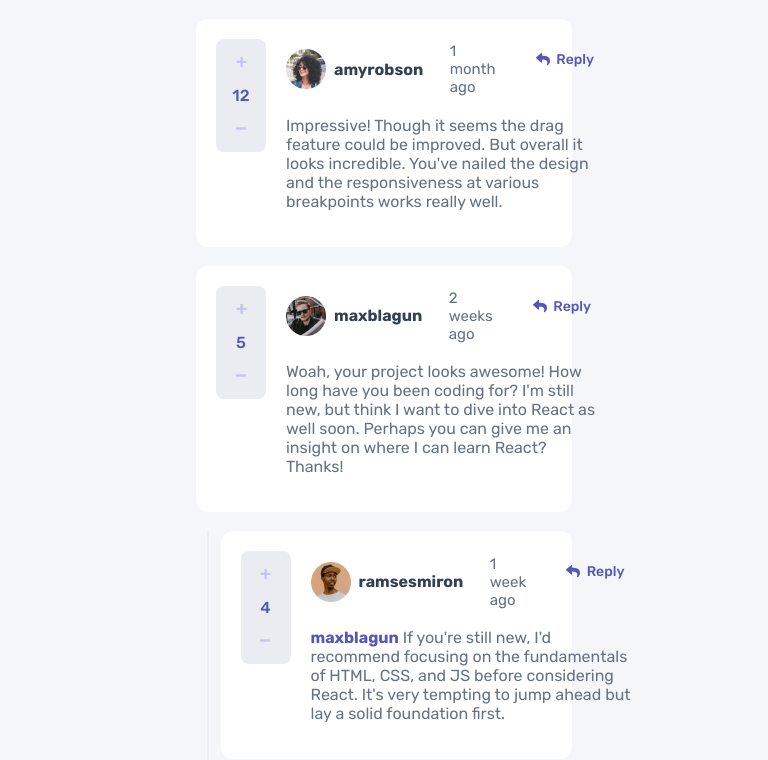
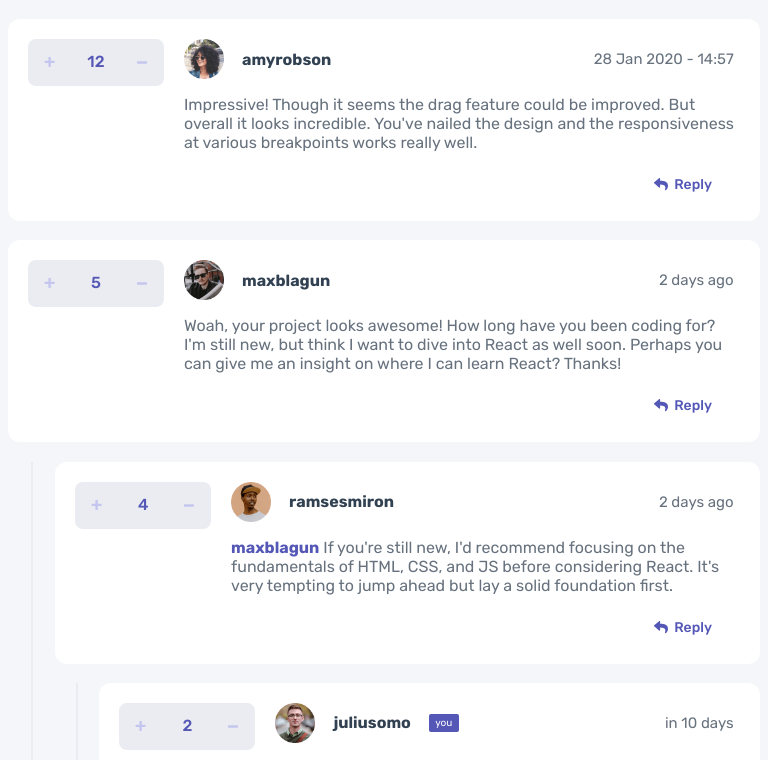
Before and after one commit to geodask/interactive-comments-section-v1, a Svelte app: page / in a window 768 px wide. Shown: the top 760 px of the page. Built offline with nearby package versions, Linux system fonts and the light colour scheme.

Commit message:
fix responsiveness

```diff
--- a/package.json
+++ b/package.json
@@ -17,5 +17,8 @@
     "tslib": "^2.5.0",
     "typescript": "^4.9.3",
     "vite": "^4.1.0"
+  },
+  "dependencies": {
+    "dayjs": "^1.11.7"
   }
 }
--- a/src/App.svelte
+++ b/src/App.svelte
@@ -24,7 +24,7 @@
 
 <style>
   .container {
-    width: 50%;
+    width: 60%;
     margin: auto;
   }
   .attribution {
@@ -34,4 +34,10 @@
   .attribution a {
     color: hsl(228, 45%, 44%);
   }
+
+  @media (max-width: 768px) {
+    .container {
+      width: 100%;
+    }
+  }
 </style>
--- a/src/components/Button.svelte
+++ b/src/components/Button.svelte
@@ -29,7 +29,6 @@
     --main-color: var(--color-primary-moderate-blue);
 
     border: none;
-    padding: 0.5rem 0.8rem;
     font-size: 14px;
     font-weight: 500;
     display: inline-flex;
@@ -70,6 +69,7 @@
 
   .button--text-only {
     background: none;
+    padding: 8px;
     color: var(--main-color);
   }
 
--- a/src/components/Comment.svelte
+++ b/src/components/Comment.svelte
@@ -1,13 +1,17 @@
-<script lang="ts">
+<script lang="ts" context="module">
   import { getContext } from 'svelte';
+  import { onMount } from 'svelte';
   import type { Comment } from '../services/comments/types';
+  import { formatToRelativeTime } from '../utils/date';
   import Badge from './Badge.svelte';
   import Button from './Button.svelte';
   import CommentNew from './CommentNew.svelte';
   import { COMMENTS_KEY, type CommentsContext } from './CommentsProvider.svelte';
   import LikeCounter from './LikeCounter.svelte';
   import TextArea from './TextArea.svelte';
+</script>
 
+<script lang="ts">
   export let comment: Comment = undefined;
 
   const { currentUser, onDelete, onEdit, onScoreUpdate } =
@@ -19,6 +23,15 @@
   let openReply = false;
   let editMode = false;
   let newContent = comment.content;
+
+  let displayedDate = formatToRelativeTime(comment.createdAt);
+
+  onMount(() => {
+    const interval = setInterval(() => {
+      displayedDate = formatToRelativeTime(comment.createdAt);
+    }, 1000 * 60);
+    return () => clearInterval(interval);
+  });
 
   const onClick = async (action: 'edit' | 'delete' | 'reply' | 'update' | 'cancelEdit') => {
     if (action === 'reply') {
@@ -47,16 +60,6 @@
 </script>
 
 <div class="comment {loading ? 'comment--disabled' : ''}">
-  <div class="comment__like-counter">
-    <LikeCounter
-      on:update={(event) => {
-        onScoreUpdate(comment.id, event.detail);
-      }}
-      score={comment.score}
-      orientation="vertical"
-    />
-  </div>
-
   <div class="comment__user-info">
     <img class="comment__user-avatar" width="40" src={comment.user.image.png} alt="avatar" />
     <div class="comment__user-name">{comment.user.username}</div>
@@ -66,8 +69,36 @@
   </div>
 
   <div class="comment__date">
-    <Badge color="gray" type="text-only" size="lg">{comment.createdAt}</Badge>
+    <Badge color="gray" type="text-only" size="lg">{displayedDate}</Badge>
   </div>
+
+  <p class="comment__content">
+    {#if editMode}
+      <div class="comment__edit-area">
+        <TextArea bind:content={newContent} />
+        <div class="comment__edit-area__buttons">
+          <Button color="gray" on:click={() => onClick('cancelEdit')}>CANCEL</Button>
+          <Button on:click={() => onClick('update')}>UPDATE</Button>
+        </div>
+      </div>
+    {:else}
+      {#if comment.replyingTo}
+        <span class="comment__replying-to">{comment.replyingTo}</span>
+      {/if}
+      {comment.content}
+    {/if}
+  </p>
+
+  {#if !editMode}
+    <div class="comment__like-counter">
+      <LikeCounter
+        on:update={(event) => {
+          onScoreUpdate(comment.id, event.detail);
+        }}
+        score={comment.score}
+      />
+    </div>
+  {/if}
 
   {#if !editMode}
     <div class="comment__buttons">
@@ -81,23 +112,6 @@
       {/if}
     </div>
   {/if}
-
-  <p class="comment__content">
-    {#if editMode}
-      <div class="comment__edit-area">
-        <TextArea bind:content={newContent} />
-        <div>
-          <Button color="gray" on:click={() => onClick('cancelEdit')}>CANCEL</Button>
-          <Button on:click={() => onClick('update')}>UPDATE</Button>
-        </div>
-      </div>
-    {:else}
-      {#if comment.replyingTo}
-        <span class="comment__replying-to">{comment.replyingTo}</span>
-      {/if}
-      {comment.content}
-    {/if}
-  </p>
 </div>
 
 {#if openReply}
@@ -106,14 +120,69 @@
 {/if}
 
 <style scoped>
+  @media screen and (max-width: 768px) {
     .comment {
       display: grid;
-    grid-template-columns: auto auto 1fr 1fr;
-    grid-template-rows: auto 1fr;
       background: var(--color-neutral-white);
+      border-radius: 12px;
+      grid-template-columns: auto 1fr 1fr;
+      grid-template-rows: auto 1fr auto;
+      padding: 20px;
+    }
+    .comment__user-info {
+      grid-column: 1 / 2;
+      grid-row: 1 / 2;
+      display: flex;
+      align-items: center;
+      font-weight: 700;
+      color: var(--color-neutral-dark-blue);
+    }
+
+    .comment__user-info > * {
+      margin-right: 10px;
+    }
+
+    .comment__date {
+      grid-column: 2 / 5;
+      grid-row: 1 / 2;
+      align-self: center;
+      justify-self: flex-end;
+    }
+
+    .comment__content {
+      grid-column: 1 / 4;
+      grid-row: 2 / 3;
+    }
+
+    .comment__buttons {
+      grid-column: 1 / 4;
+      grid-row: 3 / 4;
+      justify-self: flex-end;
+      align-self: center;
+    }
+
+    .comment__like-counter {
+      grid-column: 1 / 2;
+      grid-row: 3 / 4;
+    }
+
+    .comment__edit-area__buttons {
+      display: flex;
+      justify-content: flex-end;
+      margin-top: 1rem;
+      column-gap: 10px;
+    }
+  }
+
+  @media screen and (min-width: 768px) {
+    .comment {
+      display: grid;
+      background: var(--color-neutral-white);
+      border-radius: 12px;
+      grid-template-columns: auto auto 1fr;
+      grid-template-rows: auto 1fr auto;
+      padding: 20px;
       column-gap: 20px;
-    padding: 20px;
-    border-radius: 12px;
     }
 
     .comment--disabled {
@@ -164,4 +233,5 @@
       color: var(--color-primary-moderate-blue);
       font-weight: 700;
     }
+  }
 </style>
--- a/src/components/LikeCounter.svelte
+++ b/src/components/LikeCounter.svelte
@@ -77,6 +77,19 @@
     flex-direction: column;
   }
 
+  @media (max-width: 768px) {
+    .counter--horizontal {
+      display: inline-flex;
+      align-items: baseline;
+    }
+
+    .counter--vertical {
+      flex-direction: row;
+      display: inline-flex;
+      align-items: baseline;
+    }
+  }
+
   .counter__label {
     font-weight: 500;
     color: var(--color-primary-moderate-blue);
--- a/src/services/mock/data.json
+++ b/src/services/mock/data.json
@@ -10,7 +10,7 @@
     {
       "id": 1,
       "content": "Impressive! Though it seems the drag feature could be improved. But overall it looks incredible. You've nailed the design and the responsiveness at various breakpoints works really well.",
-      "createdAt": "1 month ago",
+      "createdAt": "2020-01-28T14:57:52.235Z",
       "score": 12,
       "user": {
         "image": {
@@ -24,7 +24,7 @@
     {
       "id": 2,
       "content": "Woah, your project looks awesome! How long have you been coding for? I'm still new, but think I want to dive into React as well soon. Perhaps you can give me an insight on where I can learn React? Thanks!",
-      "createdAt": "2 weeks ago",
+      "createdAt": "2023-02-14T14:57:52.235Z",
       "score": 5,
       "user": {
         "image": {
@@ -37,7 +37,7 @@
         {
           "id": 3,
           "content": "If you're still new, I'd recommend focusing on the fundamentals of HTML, CSS, and JS before considering React. It's very tempting to jump ahead but lay a solid foundation first.",
-          "createdAt": "1 week ago",
+          "createdAt": "2023-02-14T15:57:52.235Z",
           "score": 4,
           "user": {
             "image": {
@@ -51,7 +51,7 @@
             {
               "id": 4,
               "content": "I couldn't agree more with this. Everything moves so fast and it always seems like everyone knows the newest library/framework. But the fundamentals are what stay constant.",
-              "createdAt": "2 days ago",
+              "createdAt": "2023-02-26T10:57:52.235Z",
               "score": 2,
               "user": {
                 "image": {
--- /dev/null
+++ b/src/utils/date.ts
@@ -0,0 +1,14 @@
+import dayjs from 'dayjs';
+import relativeTime from 'dayjs/plugin/relativeTime';
+
+dayjs.extend(relativeTime);
+
+export const formatToRelativeTime = (isoDate: string) => {
+  const now = dayjs();
+
+  if (now.diff(isoDate, 'week') > 4) {
+    return dayjs(isoDate).format('D MMM YYYY - HH:mm');
+  } else {
+    return dayjs(isoDate).fromNow();
+  }
+};
```
Also changed, not shown: 1 other file (tests, documents, lock files or other folders). Lines whose indentation alone changed are shown as unchanged.
